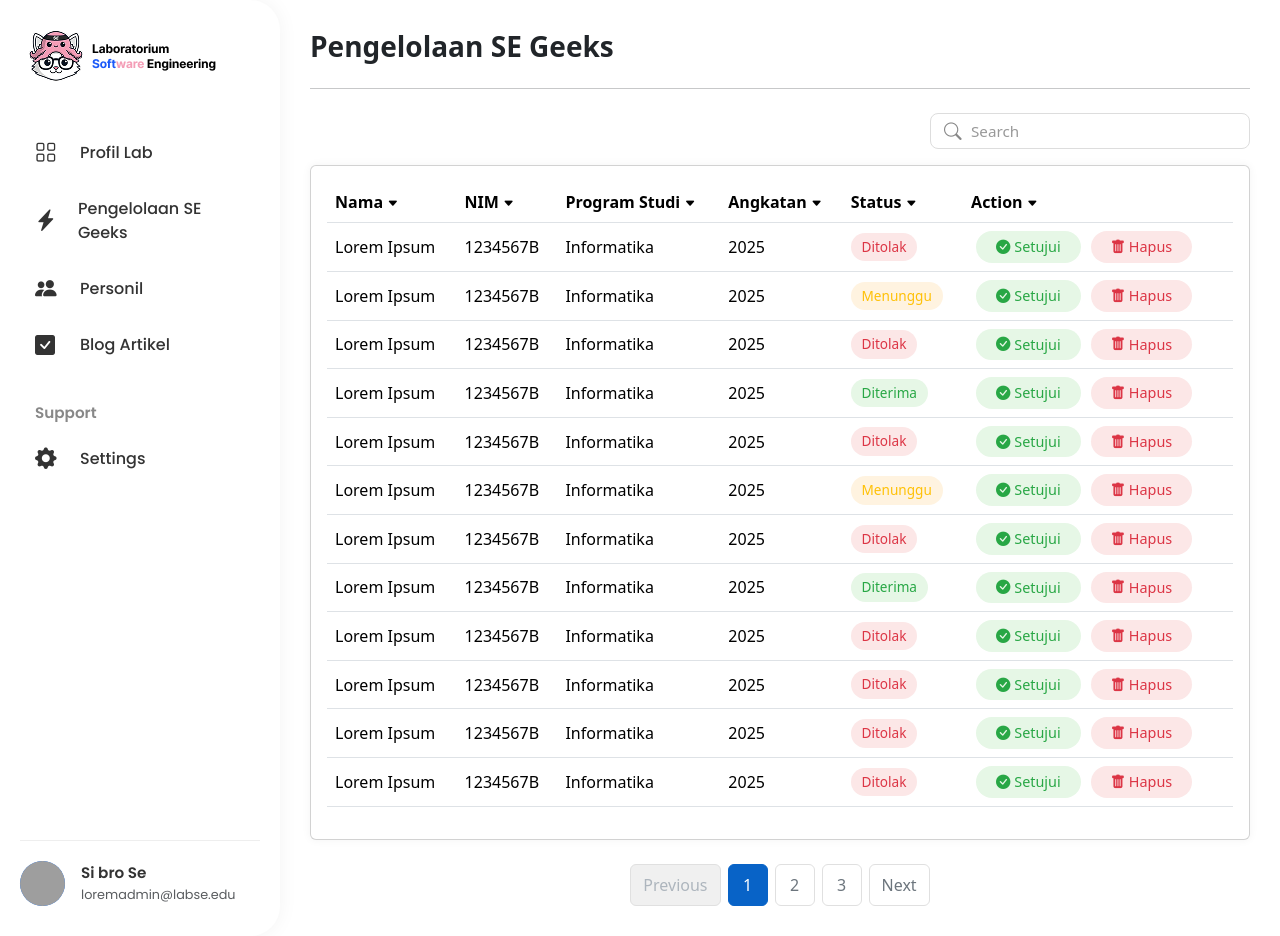
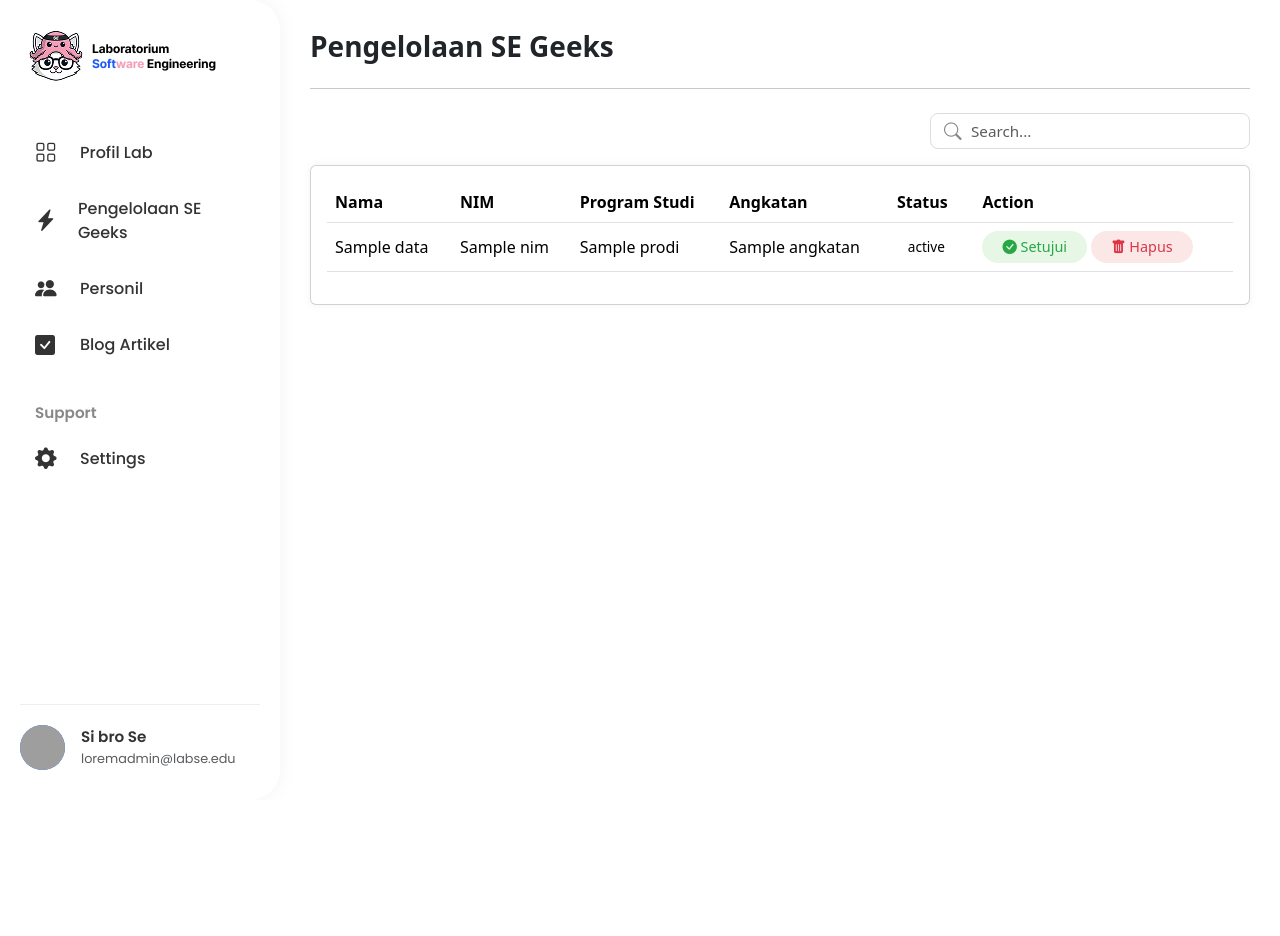
Before and after one commit to Adhityayusuf/PBL_SE, a PHP site: template Views/admin/seGeeks.php in a window 1280 px wide. After the commit the page ends 770 px from the top, so only its background shows below. Run offline with PHP 8.4, Linux system fonts and the light colour scheme; the template is opened without the code that fills it: most values are stand-ins (such as "Sample title", 1, 10 or a date in 2020); grey boxes are pictures that could not be loaded.

Commit message:
seGeeks admin insyaallah clear

```diff
--- a/Views/admin/seGeeks.php
+++ b/Views/admin/seGeeks.php
@@ -1,5 +1,6 @@
 <!DOCTYPE html>
 <html lang="id">
+
 <head>
     <meta charset="UTF-8">
     <meta name="viewport" content="width=device-width, initial-scale=1.0">
@@ -8,18 +9,22 @@
     <link href="https://cdn.jsdelivr.net/npm/bootstrap-icons@1.11.1/font/bootstrap-icons.css" rel="stylesheet">
 
     <style>
-        body { background-color: #f8f9fa; }
+        body {
+            background-color: #f8f9fa;
+        }
+
         .main-content {
             padding: 30px;
             width: calc(100% - 270px);
         }
+
         .card {
             border: none;
-            box-shadow: 0 0 10px rgba(0,0,0,0.05);
+            box-shadow: 0 0 10px rgba(0, 0, 0, 0.05);
             border-radius: 10px;
         }
 
-        /* Styling Badge Status */
+        /* Badge Status */
         .status-badge {
             font-size: 0.85em;
             padding: 0.3em 0.8em;
@@ -27,35 +32,29 @@
             font-weight: 500;
             display: inline-block;
         }
-        .status-ditolak { background-color: #fce7e7; color: #dc3545; }
-        .status-menunggu { background-color: #fff3e0; color: #ffc107; }
-        .status-diterima { background-color: #e6f7e6; color: #28a745; }
 
-        /* Styling Header Tabel yang dapat diurutkan */
-        .sortable-header {
-            cursor: pointer;
-            user-select: none;
-            color: #333;
-        }
-        .sortable-header i {
-            font-size: 0.7em;
-            vertical-align: middle;
+        .status-menunggu {
+            background-color: #fff3e0;
+            color: #ff9800;
         }
 
-        /* Search box styling */
+        .status-diterima {
+            background-color: #e6f7e6;
+            color: #28a745;
+        }
+
         .search-box {
             position: relative;
             width: 320px;
         }
+
         .search-box input {
             padding-left: 40px;
             border-radius: 8px;
             border: 1px solid #ddd;
             font-size: 0.95rem;
         }
-        .search-box input::placeholder {
-            color: #999;
-        }
+
         .search-box i {
             position: absolute;
             left: 14px;
@@ -63,70 +62,33 @@
             transform: translateY(-50%);
             color: #888;
             font-size: 1.1rem;
-            pointer-events: none;
         }
 
-        /* tombol actions*/
+        /* Action Button */
         .action-button-bg {
-            display: inline-block;
             padding: 5px 20px;
             border-radius: 20px;
             font-size: 0.9em;
             font-weight: 500;
-            text-decoration: none;
-            margin: 0 5px;
             cursor: pointer;
-            transition: background-color 0.2s;
+            border: none;
         }
+
         .action-setujui {
             background-color: #e6f7e6;
-            color: #28a745 !important;
+            color: #28a745;
         }
+
         .action-hapus {
             background-color: #fce7e7;
-            color: #dc3545 !important;
-        }
-        /* Hover effect */
-        .action-setujui:hover { background-color: #d4f0d4; }
-        .action-hapus:hover { background-color: #fbd6d6; }
-
-        /* Pagination styling */
-        .pagination {
-            margin: 0;
-            gap: 8px;
-        }
-        .pagination .page-link {
-            border: 1px solid #e0e0e0;
-            color: #6c757d;
-            padding: 8px 12px;
-            border-radius: 6px;
-            min-width: 40px;
-            text-align: center;
-            transition: all 0.3s ease;
-        }
-        .pagination .page-link:hover {
-            background-color: #f0f0f0;
-            border-color: #d0d0d0;
-        }
-        .pagination .page-item.active .page-link {
-            background-color: #0863C7;
-            color: white;
-            border-color: #0863C7;
-            border-radius: 6px;
-        }
-        .pagination .page-item.disabled .page-link {
-            background-color: #f0f0f0;
-            border-color: #e0e0e0;
-            color: #adb5bd;
-            cursor: not-allowed;
+            color: #dc3545;
         }
     </style>
 </head>
+
 <body>
     <div class="d-flex">
-        <?php
-        include __DIR__ . '/layout/sidebar.php';
-        ?>
+        <?php include __DIR__ . '/layout/sidebar.php'; ?>
 
         <div class="main-content">
             <h3 class="fw-bold mb-4">Pengelolaan SE Geeks</h3>
@@ -135,7 +97,7 @@
             <div class="d-flex justify-content-end mb-3">
                 <div class="search-box">
                     <i class="bi bi-search"></i>
-                    <input type="text" class="form-control" placeholder="Search">
+                    <input type="text" class="form-control" placeholder="Search...">
                 </div>
             </div>
 
@@ -144,113 +106,72 @@
                     <table class="table table-hover align-middle">
                         <thead>
                             <tr>
-                                <th class="sortable-header">Nama <i class="bi bi-caret-down-fill"></i></th>
-                                <th class="sortable-header">NIM <i class="bi bi-caret-down-fill"></i></th>
-                                <th class="sortable-header">Program Studi <i class="bi bi-caret-down-fill"></i></th>
-                                <th class="sortable-header">Angkatan <i class="bi bi-caret-down-fill"></i></th>
-                                <th class="sortable-header">Status <i class="bi bi-caret-down-fill"></i></th>
-                                <th class="sortable-header">Action <i class="bi bi-caret-down-fill"></i></th>
+                                <th>Nama</th>
+                                <th>NIM</th>
+                                <th>Program Studi</th>
+                                <th>Angkatan</th>
+                                <th>Status</th>
+                                <th>Action</th>
                             </tr>
                         </thead>
+
                         <tbody>
-                            <?php
-                            $data_geeks = [
-                                ['nama' => 'Lorem Ipsum', 'nim' => '1234567B', 'prodi' => 'Informatika', 'angkatan' => 2025, 'status' => 'Ditolak'],
-                                ['nama' => 'Lorem Ipsum', 'nim' => '1234567B', 'prodi' => 'Informatika', 'angkatan' => 2025, 'status' => 'Menunggu'],
-                                ['nama' => 'Lorem Ipsum', 'nim' => '1234567B', 'prodi' => 'Informatika', 'angkatan' => 2025, 'status' => 'Ditolak'],
-                                ['nama' => 'Lorem Ipsum', 'nim' => '1234567B', 'prodi' => 'Informatika', 'angkatan' => 2025, 'status' => 'Diterima'],
-                                ['nama' => 'Lorem Ipsum', 'nim' => '1234567B', 'prodi' => 'Informatika', 'angkatan' => 2025, 'status' => 'Ditolak'],
-                                ['nama' => 'Lorem Ipsum', 'nim' => '1234567B', 'prodi' => 'Informatika', 'angkatan' => 2025, 'status' => 'Menunggu'],
-                                ['nama' => 'Lorem Ipsum', 'nim' => '1234567B', 'prodi' => 'Informatika', 'angkatan' => 2025, 'status' => 'Ditolak'],
-                                ['nama' => 'Lorem Ipsum', 'nim' => '1234567B', 'prodi' => 'Informatika', 'angkatan' => 2025, 'status' => 'Diterima'],
-                                ['nama' => 'Lorem Ipsum', 'nim' => '1234567B', 'prodi' => 'Informatika', 'angkatan' => 2025, 'status' => 'Ditolak'],
-                                ['nama' => 'Lorem Ipsum', 'nim' => '1234567B', 'prodi' => 'Informatika', 'angkatan' => 2025, 'status' => 'Ditolak'],
-                                ['nama' => 'Lorem Ipsum', 'nim' => '1234567B', 'prodi' => 'Informatika', 'angkatan' => 2025, 'status' => 'Ditolak'],
-                                ['nama' => 'Lorem Ipsum', 'nim' => '1234567B', 'prodi' => 'Informatika', 'angkatan' => 2025, 'status' => 'Ditolak'],
-                            ];
-
-                            foreach ($data_geeks as $geek) {
-                                $status_class = match($geek['status']) {
-                                    'Ditolak' => 'status-ditolak',
+                            <?php foreach ($data as $geek): ?>
+                                <?php
+                                $status_class = match ($geek['status']) {
                                     'Menunggu' => 'status-menunggu',
                                     'Diterima' => 'status-diterima',
                                     default => ''
                                 };
-                                $nim = $geek['nim'];
-                                echo "<tr>";
-                                echo "<td>" . $geek['nama'] . "</td>";
-                                echo "<td>" . $geek['nim'] . "</td>";
-                                echo "<td>" . $geek['prodi'] . "</td>";
-                                echo "<td>" . $geek['angkatan'] . "</td>";
-                                echo "<td><span class='status-badge $status_class'>" . $geek['status'] . "</span></td>";
-                                echo "<td>";
-                                // Tombol Setujui
-                                echo "<a href='#' class='action-button-bg action-setujui' data-action='setujui' data-nim='$nim'><i class='bi bi-check-circle-fill'></i> Setujui</a>";
-                                // Tombol Hapus
-                                echo "<a href='#' class='action-button-bg action-hapus' data-action='hapus' data-nim='$nim'><i class='bi bi-trash-fill'></i> Hapus</a>";
-                                echo "</td>";
-                                echo "</tr>";
-                            }
-                            ?>
+                                ?>
+
+                                <tr>
+                                    <td><?= $geek['nama'] ?></td>
+                                    <td><?= $geek['nim'] ?></td>
+                                    <td><?= $geek['prodi'] ?></td>
+                                    <td><?= $geek['angkatan'] ?></td>
+
+                                    <td>
+                                        <span class="status-badge <?= $status_class ?>">
+                                            <?= $geek['status'] ?>
+                                        </span>
+                                    </td>
+
+                                    <td>
+
+                                        <?php if ($geek['status'] !== 'disetujui'): ?>
+                                            <form method="POST" action="index.php" style="display:inline;">
+                                                <input type="hidden" name="action" value="approveGeek">
+                                                <input type="hidden" name="nim" value="<?= $geek['nim'] ?>">
+                                                <button type="submit" class="action-button-bg action-setujui">
+                                                    <i class="bi bi-check-circle-fill"></i> Setujui
+                                                </button>
+                                            </form>
+                                        <?php endif; ?>
+
+
+                                        <form method="POST" action="index.php" style="display:inline;"
+                                              onsubmit="return confirm('Anda yakin ingin menghapus?')">
+                                            <input type="hidden" name="action" value="deleteGeek">
+                                            <input type="hidden" name="nim" value="<?= $geek['nim'] ?>">
+                                            <button type="submit" class="action-button-bg action-hapus">
+                                                <i class="bi bi-trash-fill"></i> Hapus
+                                            </button>
+                                        </form>
+                                    </td>
+
+                                </tr>
+                            <?php endforeach ?>
                         </tbody>
+
                     </table>
                 </div>
             </div>
 
-            <!-- Pagination -->
-            <div class="d-flex justify-content-center mt-4">
-                <nav aria-label="Page navigation">
-                    <ul class="pagination">
-                        <li class="page-item disabled">
-                            <a class="page-link" href="#" aria-label="Previous">
-                                <span aria-hidden="true">Previous</span>
-                            </a>
-                        </li>
-                        <li class="page-item active">
-                            <a class="page-link" href="#">1</a>
-                        </li>
-                        <li class="page-item">
-                            <a class="page-link" href="#">2</a>
-                        </li>
-                        <li class="page-item">
-                            <a class="page-link" href="#">3</a>
-                        </li>
-                        <li class="page-item">
-                            <a class="page-link" href="#" aria-label="Next">
-                                <span aria-hidden="true">Next</span>
-                            </a>
-                        </li>
-                    </ul>
-                </nav>
-            </div>
         </div>
-        </div>
+    </div>
 
     <script src="https://cdn.jsdelivr.net/npm/bootstrap@5.3.3/dist/js/bootstrap.bundle.min.js"></script>
-    <script>
-        // klik tombol Setujui/Hapus
-        document.querySelectorAll('.action-button-bg').forEach(button => {
-            button.addEventListener('click', function(e) {
-                e.preventDefault();
-                const action = this.getAttribute('data-action');
-                const nim = this.getAttribute('data-nim');
+</body>
 
-                if (action === 'setujui') {
-                    alert(`Mengirim persetujuan untuk NIM: ${nim}`);
-                } else if (action === 'hapus') {
-                    if (confirm(`Anda yakin ingin menghapus data NIM: ${nim}?`)) {
-                        alert(`Menghapus data untuk NIM: ${nim}`);
-                    }
-                }
-            });
-        });
-
-        // simulasi fungsi sorting
-        document.querySelectorAll('.sortable-header').forEach(header => {
-            header.addEventListener('click', function() {
-                console.log(`Sorting berdasarkan kolom: ${this.textContent.trim().split(' ')[0]}`);
-            });
-        });
-    </script>
-</body>
 </html>
```
Also changed, not shown: Controllers/geekController.php (added, +47 -0 lines), Models/GeeksModel.php (added, +67 -0 lines), admin/index.php (+11 -1 lines).
